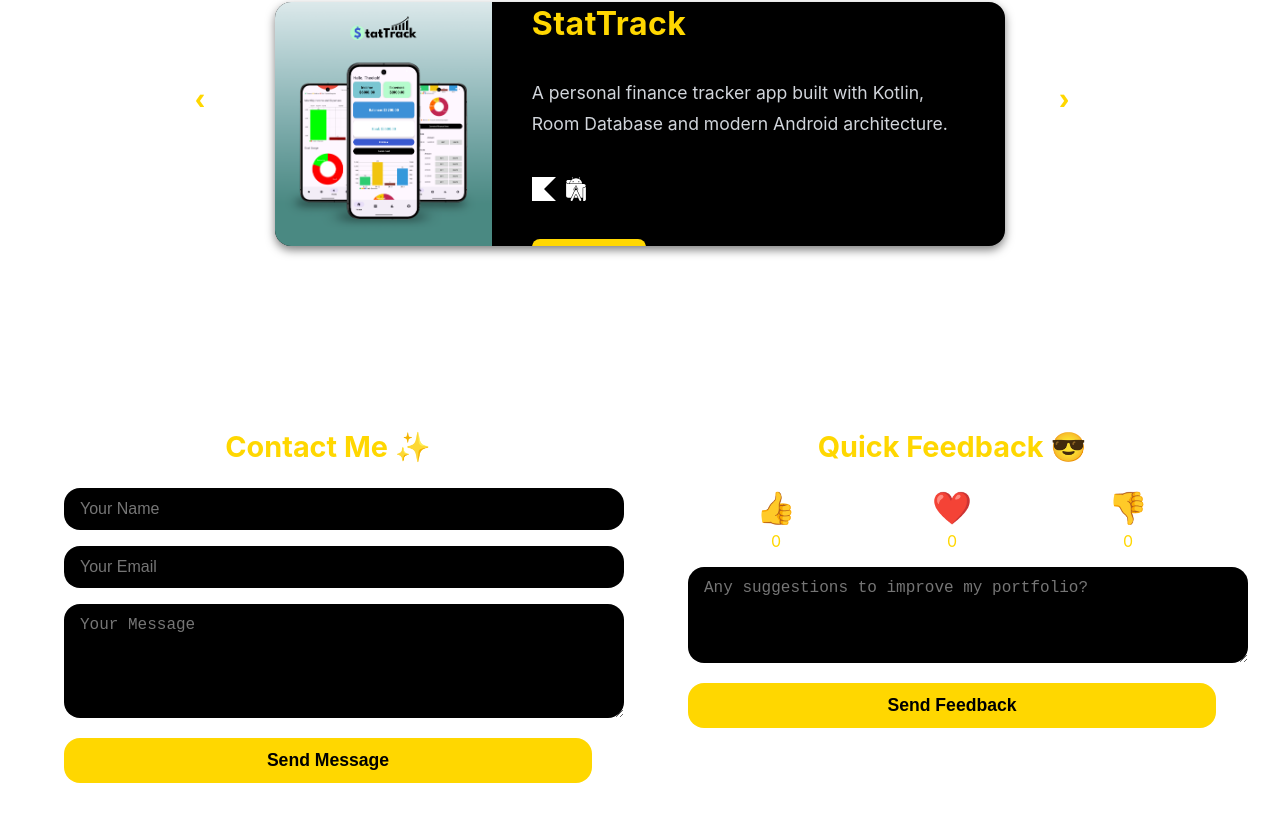
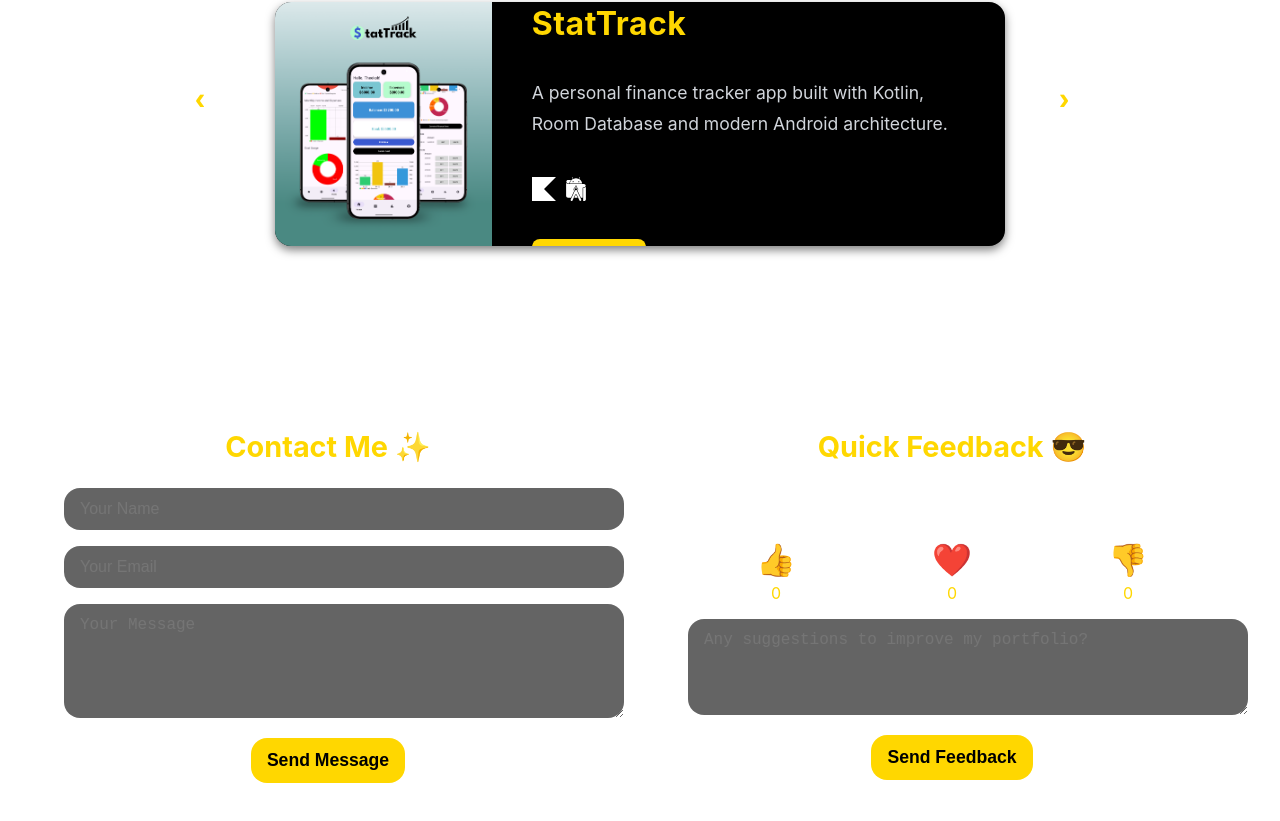
Before and after one commit to TheekshR/Portfolio-Website, a React (Create React App) app: page / in a window 1280 px wide. Shown: the part 3486-4307 px from the top of the page. Built offline with nearby package versions, Linux system fonts and the light colour scheme.

Commit message:
Small changes on about js

```diff
--- a/src/components/About.js
+++ b/src/components/About.js
@@ -62,11 +62,11 @@ const About = () => {
           My mission is to design and develop applications that balanced functionality with great user experience.
         </p>
 
-        <a href="/MyCV.pdf" download className="download-btn">
+        <a href="/Theekshana_CV.pdf" download className="download-btn">
           <FaDownload style={{ marginRight: "8px" }} /> Download CV
         </a>
 
-        <a href="/MyCV.pdf" download className="github-btn">
+        <a href="https://github.com/TheekshR" target="_blank" rel="noopener noreferrer" className="github-btn">
           <FaGithub style={{ marginRight: "8px" }} /> Visit GitHub
         </a>
       </div>
--- a/src/styles/Contact.css
+++ b/src/styles/Contact.css
@@ -3,6 +3,7 @@
   display: flex;
   width: 100%;
   min-height: fit-content;
+  text-align: center;
   color: #fff;
   gap: 2rem;
   padding: 2rem;
@@ -29,7 +30,7 @@ input, textarea {
   margin-bottom: 1rem;
   border-radius: 1rem;
   border: none;
-  background-color: #000;
+  background-color: #0000009b;
   color: #fff;
   font-size: 1rem;
 }
@@ -46,7 +47,8 @@ button {
   padding: 0.75rem 1rem;
   border-radius: 1rem;
   cursor: pointer;
-  width: 100%;
+  width: fit-content;
+  text-align: center;
   font-size: 1.1rem;
   transition: transform 0.2s;
 }
@@ -66,6 +68,7 @@ button:hover {
   display: flex;
   justify-content: space-around;
   margin-bottom: 1rem;
+  margin-top: 4.7rem;
 }
 .emoji-btn {
   font-size: 2rem;
```
Also changed, not shown: 1 other file (tests, documents, lock files or other folders).
